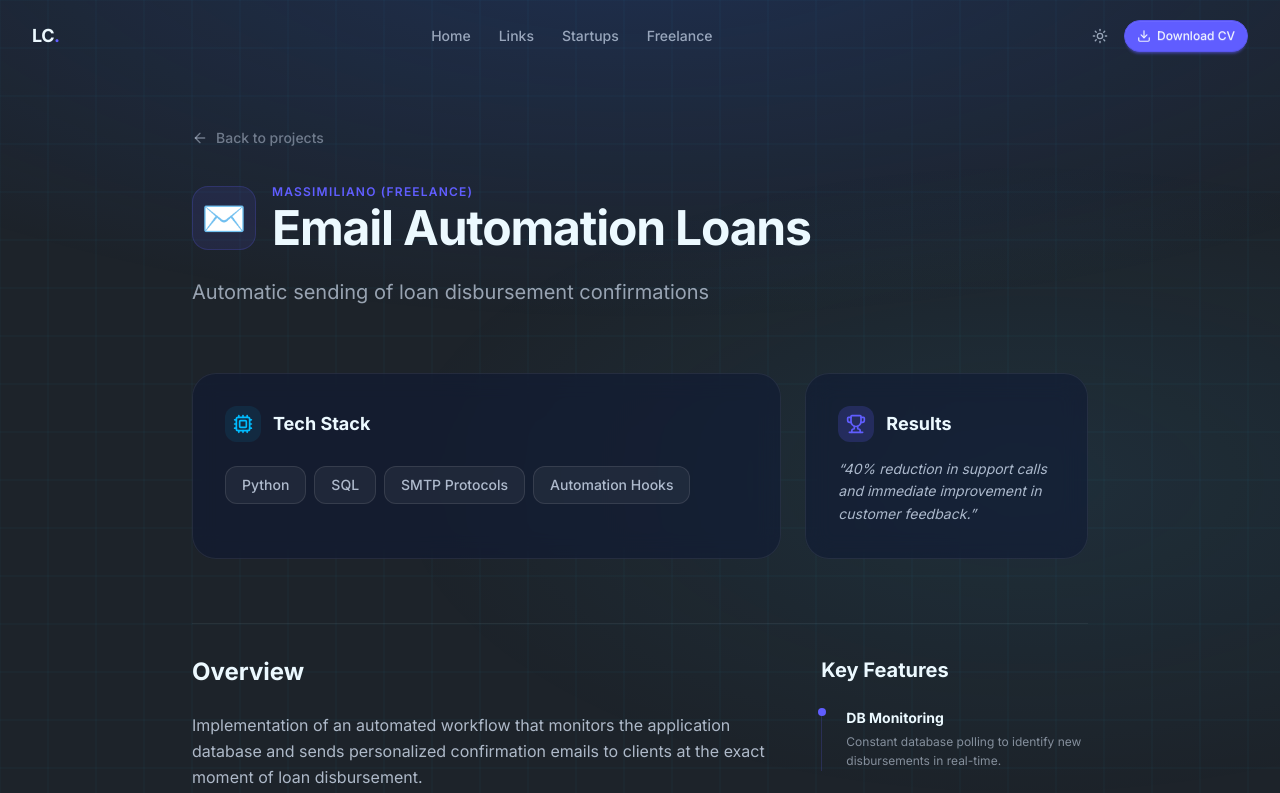
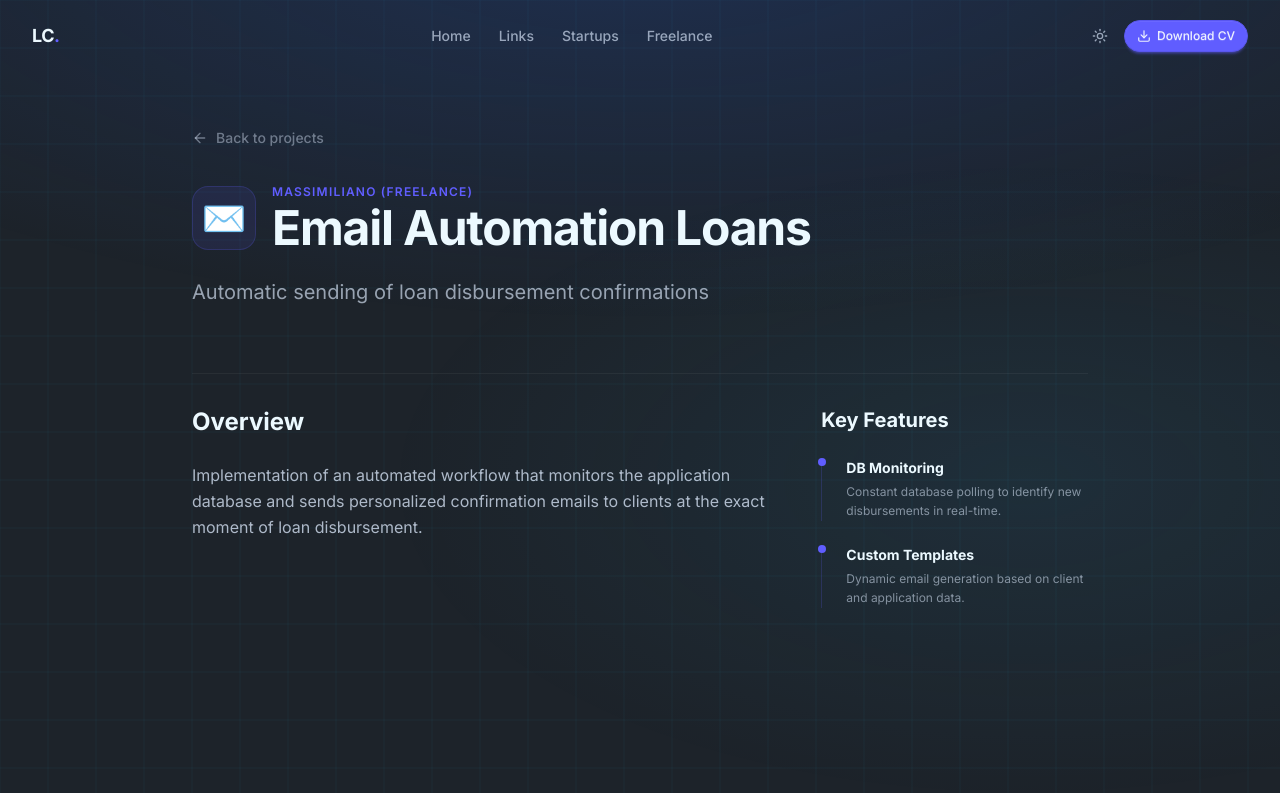
Before and after one commit to cavallinilorenzo/cavallinilorenzo.github.io, a Next.js app: page /freelance/email-automation-loans in a window 1280 px wide. Shown: the top 793 px of the page. Built offline with nearby package versions, Linux system fonts and the light colour scheme.

Commit message:
modifica pagine startup e freelancing + prompt per generare pagine freelancing e startup

```diff
--- a/src/app/freelance/[id]/page.tsx
+++ b/src/app/freelance/[id]/page.tsx
@@ -43,9 +43,7 @@ export default function ProjectDetailPage() {
       <ProjectDetailLayout
         project={localizedProject}
         backLabel={locale === "it" ? "Torna ai progetti" : "Back to projects"}
-        techStackLabel={locale === "it" ? "Stack Tecnologico" : "Tech Stack"}
         featuresLabel={locale === "it" ? "Caratteristiche Chiave" : "Key Features"}
-        resultsLabel={locale === "it" ? "Risultati" : "Results"}
       />
     </motion.div>
   );
--- a/src/components/ui/ProjectDetailLayout.tsx
+++ b/src/components/ui/ProjectDetailLayout.tsx
@@ -1,7 +1,7 @@
 "use client";
 
 import { motion } from "framer-motion";
-import { ArrowLeft, Cpu, Target, Trophy, Milestone } from "lucide-react";
+import { ArrowLeft } from "lucide-react";
 import Link from "next/link";
 import Image from "next/image";
 import { type Project, type ProjectContent } from "@/data/portfolio-data";
@@ -11,17 +11,13 @@ type LocalizedProject = Project & ProjectContent;
 interface ProjectDetailLayoutProps {
   project: LocalizedProject;
   backLabel?: string;
-  resultsLabel?: string;
   featuresLabel?: string;
-  techStackLabel?: string;
 }
 
 export function ProjectDetailLayout({
   project,
   backLabel = "Torna ai progetti",
-  resultsLabel = "Risultati",
   featuresLabel = "Caratteristiche Chiave",
-  techStackLabel = "Stack Tecnologico",
 }: ProjectDetailLayoutProps) {
   return (
     <div className="relative min-h-screen px-6 py-12">
@@ -79,52 +75,6 @@ export function ProjectDetailLayout({
           </motion.div>
         </section>
 
-        {/* Bento Grid Info */}
-        <div className="grid grid-cols-1 md:grid-cols-3 gap-6 mb-16">
-          {/* Tech Stack */}
-          <motion.div
-            initial={{ opacity: 0, y: 20 }}
-            animate={{ opacity: 1, y: 0 }}
-            transition={{ delay: 0.1 }}
-            className="md:col-span-2 glass-card rounded-3xl p-8 border border-white/5"
-          >
-            <div className="flex items-center gap-3 mb-6">
-              <div className="p-2 rounded-xl bg-sky-500/10 text-sky-400">
-                <Cpu size={20} />
-              </div>
-              <h3 className="font-display font-bold text-lg">{techStackLabel}</h3>
-            </div>
-            <div className="flex flex-wrap gap-2">
-              {project.techStack?.map((tech) => (
-                <span
-                  key={tech}
-                  className="px-4 py-2 rounded-xl bg-white/5 border border-white/10 text-sm font-medium text-base-content/70"
-                >
-                  {tech}
-                </span>
-              ))}
-            </div>
-          </motion.div>
-
-          {/* Results */}
-          <motion.div
-            initial={{ opacity: 0, y: 20 }}
-            animate={{ opacity: 1, y: 0 }}
-            transition={{ delay: 0.2 }}
-            className="glass-card rounded-3xl p-8 border border-white/5 bg-primary/5"
-          >
-            <div className="flex items-center gap-3 mb-4">
-              <div className="p-2 rounded-xl bg-primary/20 text-primary">
-                <Trophy size={20} />
-              </div>
-              <h3 className="font-display font-bold text-lg">{resultsLabel}</h3>
-            </div>
-            <p className="text-sm text-base-content/70 leading-relaxed italic">
-              &ldquo;{project.results}&rdquo;
-            </p>
-          </motion.div>
-        </div>
-
         {/* Main Content */}
         <div className="grid grid-cols-1 md:grid-cols-3 gap-12 pt-8 border-t border-white/5">
           {/* Left: Description */}
--- a/src/data/portfolio-data.ts
+++ b/src/data/portfolio-data.ts
@@ -155,29 +155,29 @@ export const projects: Project[] = [
     status: "completed",
     it: {
       title: "MantovaSoon Events Parser",
-      tagline: "Aggregatore automatico di eventi locali",
-      description: "Automazione che genera bozze di eventi giornalieri scansionando le fonti degli organizzatori locali.",
+      tagline: "Instagram Scraper & Event Aggregator",
+      description: "Automazione che monitora i profili Instagram degli organizzatori per generare bozze di eventi giornalieri.",
       client: "MantovaSoon",
-      fullDescription: "Sistema di scraping e parsing che ogni giorno raccoglie gli eventi pubblicati dagli organizzatori di Mantova il giorno precedente, preparandoli come bozze pronte per la pubblicazione.",
-      techStack: ["Python", "Web Scraping", "Data Cleaning", "API Integration"],
+      fullDescription: "Sistema avanzato di scraping che monitora costantemente i profili Instagram dei principali organizzatori di eventi a Mantova. L'algoritmo estrae automaticamente foto, descrizioni e date dai nuovi post, trasformandoli in bozze editoriali pronte per la pubblicazione su MantovaSoon.",
+      techStack: ["Python", "Instagram Scouting", "Web Scraping", "Data Cleaning", "API Integration"],
       keyFeatures: [
-        { title: "Ethical Scraping", description: "Scansione rispettosa delle fonti per l'estrazione di date, luoghi e descrizioni." },
-        { title: "Draft Generator", description: "Creazione automatica di bozze strutturate per il team editoriale." }
+        { title: "Instagram Monitoring", description: "Scansione automatica dei post degli organizzatori locali in tempo reale." },
+        { title: "Draft Generator", description: "Creazione automatica di bozze strutturate con immagini e testi estratti." }
       ],
-      results: "Velocizzazione del processo editoriale dell'80% e copertura totale degli eventi provinciali."
+      results: "Velocizzazione del processo editoriale dell'80% e copertura totale dei profili social provinciali."
     },
     en: {
       title: "MantovaSoon Events Parser",
-      tagline: "Automatic local events aggregator",
-      description: "Automation that generates daily event drafts by scanning sources from local organizers.",
+      tagline: "Instagram Scraper & Event Aggregator",
+      description: "Automation that monitors organizers' Instagram profiles to generate daily event drafts.",
       client: "MantovaSoon",
-      fullDescription: "Scraping and parsing system that daily collects events published by Mantua organizers the previous day, preparing them as ready-to-publish drafts.",
-      techStack: ["Python", "Web Scraping", "Data Cleaning", "API Integration"],
+      fullDescription: "Advanced scraping system that constantly monitors the Instagram profiles of the main event organizers in Mantua. The algorithm automatically extracts photos, descriptions, and dates from new posts, transforming them into editorial drafts ready for publication on MantovaSoon.",
+      techStack: ["Python", "Instagram Scouting", "Web Scraping", "Data Cleaning", "API Integration"],
       keyFeatures: [
-        { title: "Ethical Scraping", description: "Respectful source scanning for extraction of dates, locations, and descriptions." },
-        { title: "Draft Generator", description: "Automatic creation of structured drafts for the editorial team." }
+        { title: "Instagram Monitoring", description: "Automatic real-time scanning of local organizers' posts." },
+        { title: "Draft Generator", description: "Automatic creation of structured drafts with extracted images and texts." }
       ],
-      results: "Editorial process speed-up by 80% and total coverage of provincial events."
+      results: "Speed-up of the editorial process by 80% and total coverage of provincial social profiles."
     }
   }
 ];
```
Also changed, not shown: .ai/add_project_prompt.md (added).
